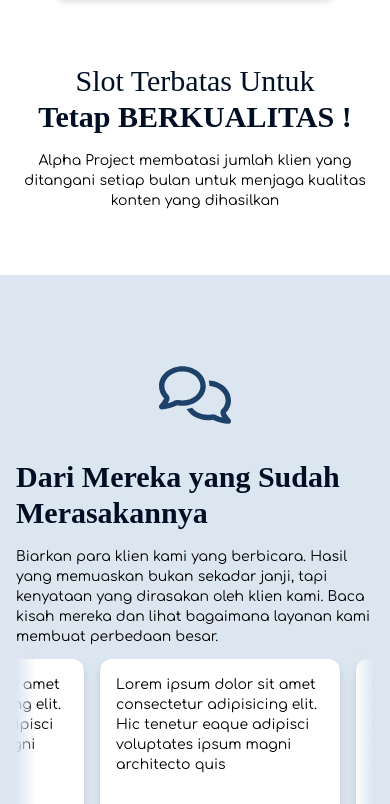
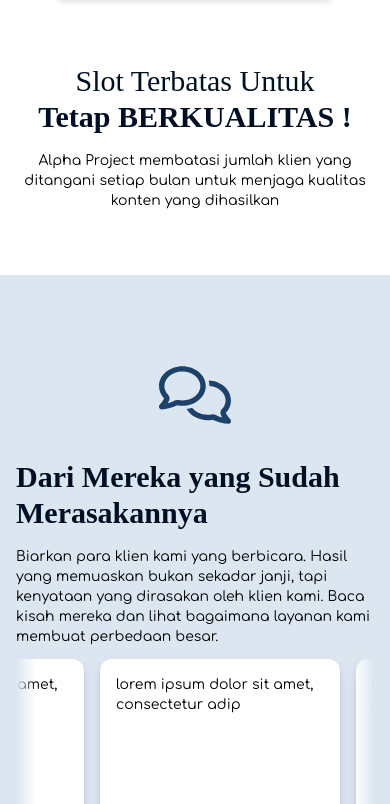
Before and after one commit to mcramaaa/jasawebkita, a Next.js app: page / in a window 390 px wide. Shown: the part 4724-5528 px from the top of the page. Built offline with nearby package versions, Linux system fonts and the light colour scheme.

Commit message:
change testi

```diff
--- a/src/components/landing/Pricing.tsx
+++ b/src/components/landing/Pricing.tsx
@@ -5,7 +5,7 @@ import { LuCheckCircle } from "react-icons/lu";
 
 export default function Pricing() {
   return (
-    <div className=" mt-32 mx-4 lg:mx-72 group">
+    <div className=" mt-32 px-4 lg:px-32 group w-full">
       <div className="flex mt-32 flex-col gap-10">
         <div className="w-full flex flex-col justify-center items-center">
           <h2 className="md:text-2xl text-xl gap-3 text-center">
--- a/src/components/landing/Section2.tsx
+++ b/src/components/landing/Section2.tsx
@@ -4,7 +4,7 @@ import Accordion from "../accordion/Accordion";
 
 export default function Section2() {
   return (
-    <div className="relative flex flex-col items-center mt-32 mx-4 lg:mx-72">
+    <div className="relative flex flex-col items-center mt-32 mx-4 lg:mx-20 xl:mx-32">
       <h2 className="text-2xl duration-1000 w-fit md:text-4xl text-brand font-bold gap-3 font-varella text-center">
         {SECTION2.label}
       </h2>
--- a/src/components/landing/Section3.tsx
+++ b/src/components/landing/Section3.tsx
@@ -2,7 +2,7 @@ import React from "react";
 
 export default function Section3() {
   return (
-    <div className="mx-4 lg:mx-72 mt-16">
+    <div className="px-4 mt-16">
       <h2 className="text-center flex text-3xl text-brand-dark font-montserrat flex-col">
         Slot Terbatas Untuk{" "}
         <span className="font-bold">Tetap BERKUALITAS !</span>
--- a/src/components/landing/Testimoni.tsx
+++ b/src/components/landing/Testimoni.tsx
@@ -38,10 +38,7 @@ export default function Testimoni() {
               key={i}
             >
               <div>
-                <p className="text-sm">
-                  Lorem ipsum dolor sit amet consectetur adipisicing elit. Hic
-                  tenetur eaque adipisci voluptates ipsum magni architecto quis
-                </p>
+                <p className="text-sm">{item.comment}</p>
               </div>
               <div className="absolute bottom-0 bg-brand-bone h-2/5 w-full flex flex-col items-center gap-2">
                 <Image
@@ -66,7 +63,7 @@ export default function Testimoni() {
                     ))}
                   </div>
                 </div>
-                <Link href={""} className="text-sm">
+                <Link href={item.video} target="_blank" className="text-sm">
                   Lihat video
                 </Link>
               </div>
--- a/src/constants/appConstant.tsx
+++ b/src/constants/appConstant.tsx
@@ -104,12 +104,14 @@ export const TESTI = [
   {
     label: "PT AKAS",
     video:
-      "https://drive.google.com/file/d/12tY9gIG4ZuSqiFne4c9hCTUXGrwCVn_R/preview",
+      "https://drive.google.com/file/d/12tY9gIG4ZuSqiFne4c9hCTUXGrwCVn_R/view?usp=sharing",
+    comment: "lorem ipsum dolor sit amet, consectetur adip",
   },
   {
     label: "Alpha Propertindo",
     video:
-      "https://drive.google.com/uc?export=embed&id=1XOX0nFBC2rNNDiXa9NmKsK3TBgttrh1Y",
+      "https://drive.google.com/file/d/1PvwYOab36QXigk-CnUQ096d84KWqNyE7/view?usp=sharing",
+    comment: "lorem ipsum dolor sit amet, consectetur adip",
   },
 ];
 
```
